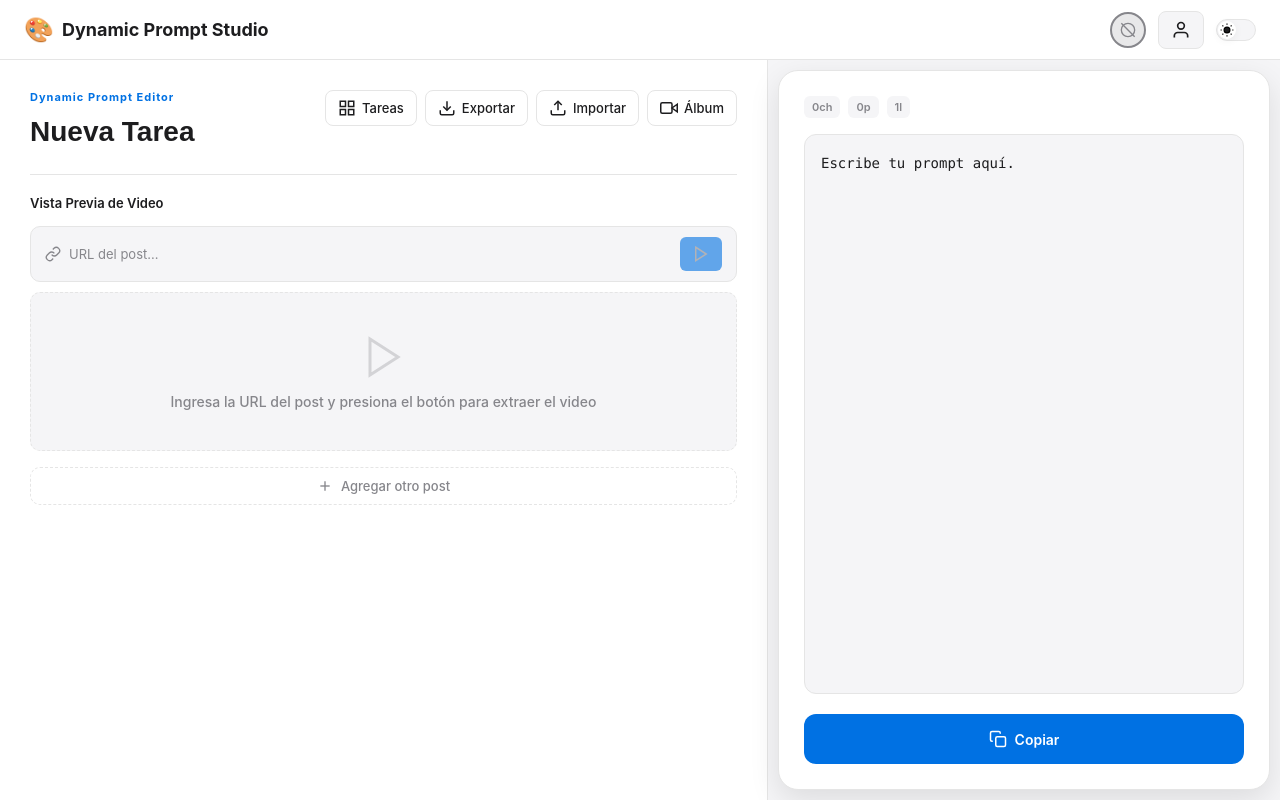
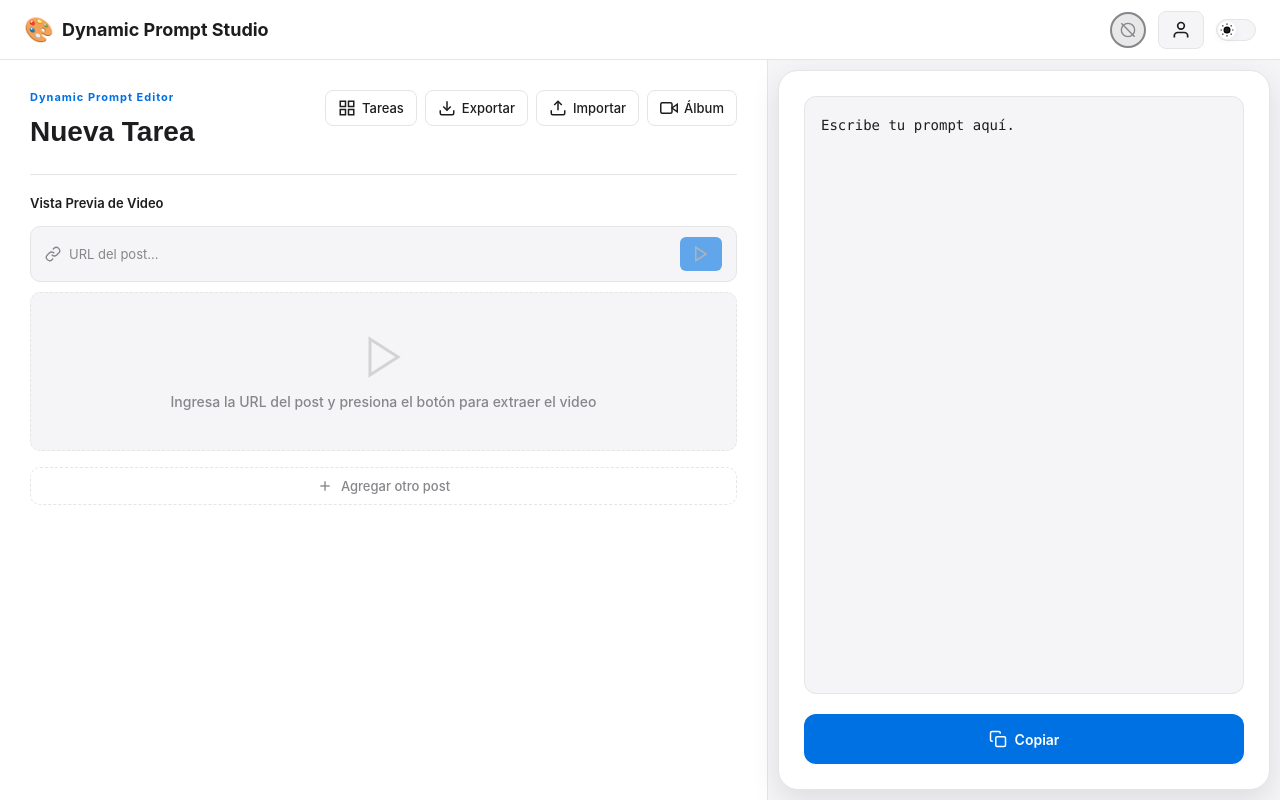
Before and after one commit to ndyanx/prompt-studio, a Vue app: page / in a window 1280 px wide. Built offline with nearby package versions, Linux system fonts and the light colour scheme; no server answers.

Commit message:
remove stats previewpanel

```diff
--- a/src/components/PreviewPanel.vue
+++ b/src/components/PreviewPanel.vue
@@ -1,5 +1,5 @@
 <script setup>
-import { ref, computed, watch } from "vue";
+import { ref, watch } from "vue";
 
 const props = defineProps({
     promptText: String,
@@ -10,12 +10,8 @@ const emit = defineEmits(["update-prompt"]);
 
 const copyButtonText = ref("Copiar");
 
-// Ref local para el valor visual del textarea.
-// Se actualiza inmediatamente en cada keystroke para que el cursor no salte,
-// pero la emisión al padre (que dispara reactividad global) va debounceada.
 const localText = ref(props.promptText || "");
 
-// Sincronizar si el padre cambia el texto (ej. al cargar otra tarea)
 watch(
     () => props.promptText,
     (newVal) => {
@@ -25,32 +21,12 @@ watch(
     },
 );
 
-// Stats calculados sobre la ref local con debounce propio:
-// no necesitan ser exactos al milisegundo, solo al pausar.
-const promptStats = ref({ characters: 0, words: 0, lines: 0 });
-
-let statsDebounce = null;
-const updateStats = (text) => {
-    clearTimeout(statsDebounce);
-    statsDebounce = setTimeout(() => {
-        promptStats.value = {
-            characters: text.length,
-            words: text.split(/\s+/).filter((w) => w.length > 0).length,
-            lines: text.split("\n").length,
-        };
-    }, 300);
-};
-
-// Inicializar stats al montar
-updateStats(localText.value);
-
 let inputDebounce = null;
 const handleInput = (e) => {
     const val = e.target.value;
-    localText.value = val; // Actualización visual inmediata (no reactiva global)
-    updateStats(val); // Stats con debounce 300ms
+    localText.value = val;
     clearTimeout(inputDebounce);
-    inputDebounce = setTimeout(() => emit("update-prompt", val), 150); // Emisión al padre 150ms
+    inputDebounce = setTimeout(() => emit("update-prompt", val), 150);
 };
 
 const copyToClipboard = async () => {
@@ -69,16 +45,6 @@ const copyToClipboard = async () => {
 <template>
     <aside class="preview-side" :class="{ mobile: isMobile }">
         <div class="preview-content">
-            <div class="card-header">
-                <div class="stats">
-                    <span class="stat-item"
-                        >{{ promptStats.characters }}ch</span
-                    >
-                    <span class="stat-item">{{ promptStats.words }}p</span>
-                    <span class="stat-item">{{ promptStats.lines }}l</span>
-                </div>
-            </div>
-
             <div class="prompt-scroll">
                 <textarea
                     :value="localText"
@@ -125,7 +91,6 @@ const copyToClipboard = async () => {
     flex: 0 0 40%;
     background: var(--bg-secondary);
     padding: 10px;
-    /*overflow-y: auto;*/
 }
 
 .preview-side.mobile {
@@ -142,25 +107,6 @@ const copyToClipboard = async () => {
     display: flex;
     flex-direction: column;
     min-height: calc(100vh - 80px);
-}
-
-.card-header {
-    margin-bottom: 16px;
-}
-
-.stats {
-    display: flex;
-    gap: 8px;
-    flex-wrap: wrap;
-}
-
-.stat-item {
-    font-size: 11px;
-    color: var(--text-secondary);
-    padding: 4px 8px;
-    background: var(--bg-secondary);
-    border-radius: 6px;
-    font-weight: 600;
 }
 
 .prompt-scroll {
```
